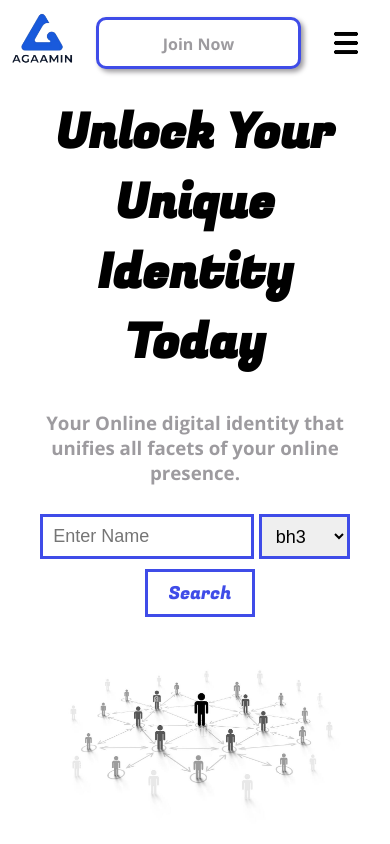
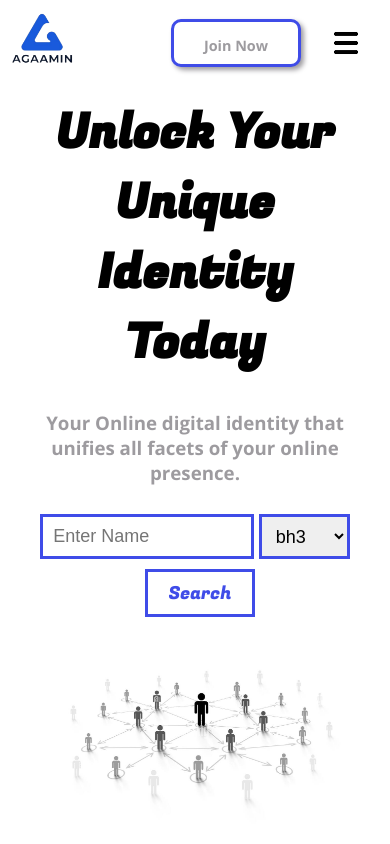
Before and after one commit to ashishsaharia/agaaminFrontend, a React (Vite) app: page / in a window 390 px wide. Shown: the top 844 px of the page. Built offline with nearby package versions, Linux system fonts and the light colour scheme.

Commit message:
reponsive 3

```diff
--- a/src/App.css
+++ b/src/App.css
@@ -879,4 +879,13 @@ iframe{
   iframe{
     height: 250px;
   }
+
+
+  .joinNowButton{
+    padding-left: 30px;
+    padding-right: 30px;
+    font-size: 0.9rem;
+    height: 3rem;
+    padding-top :14px;
+  }
 }
```
